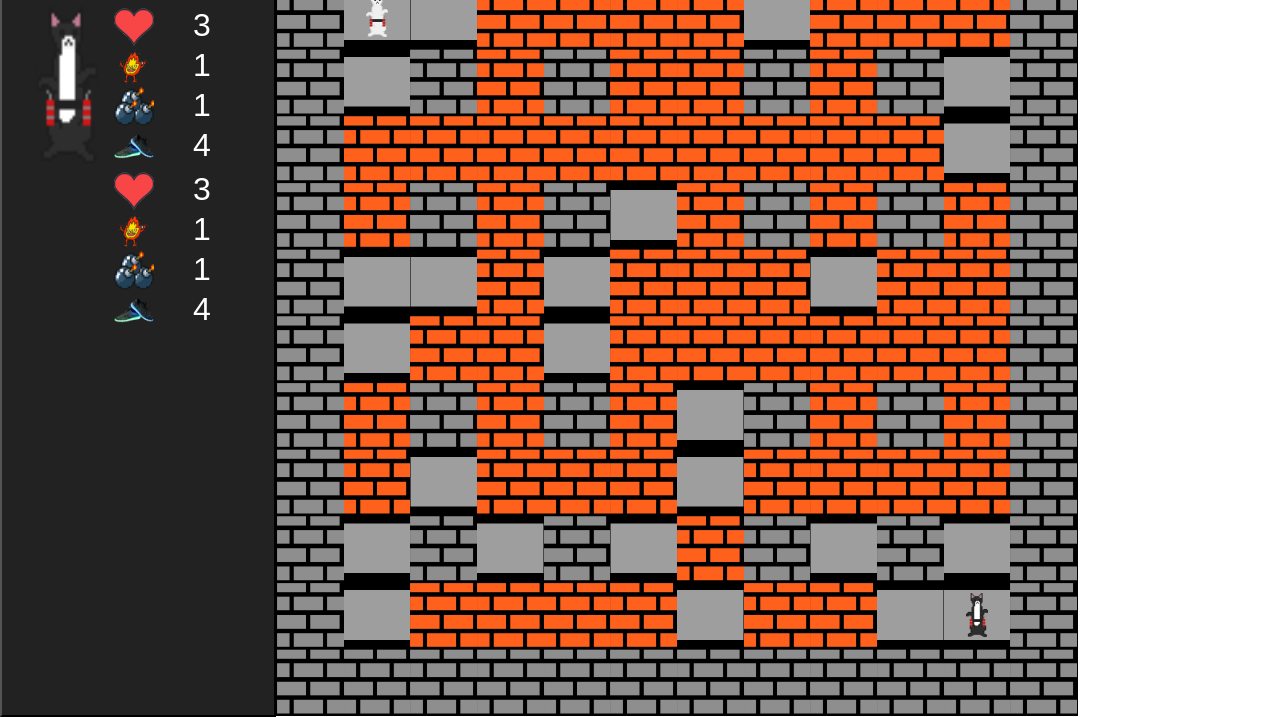
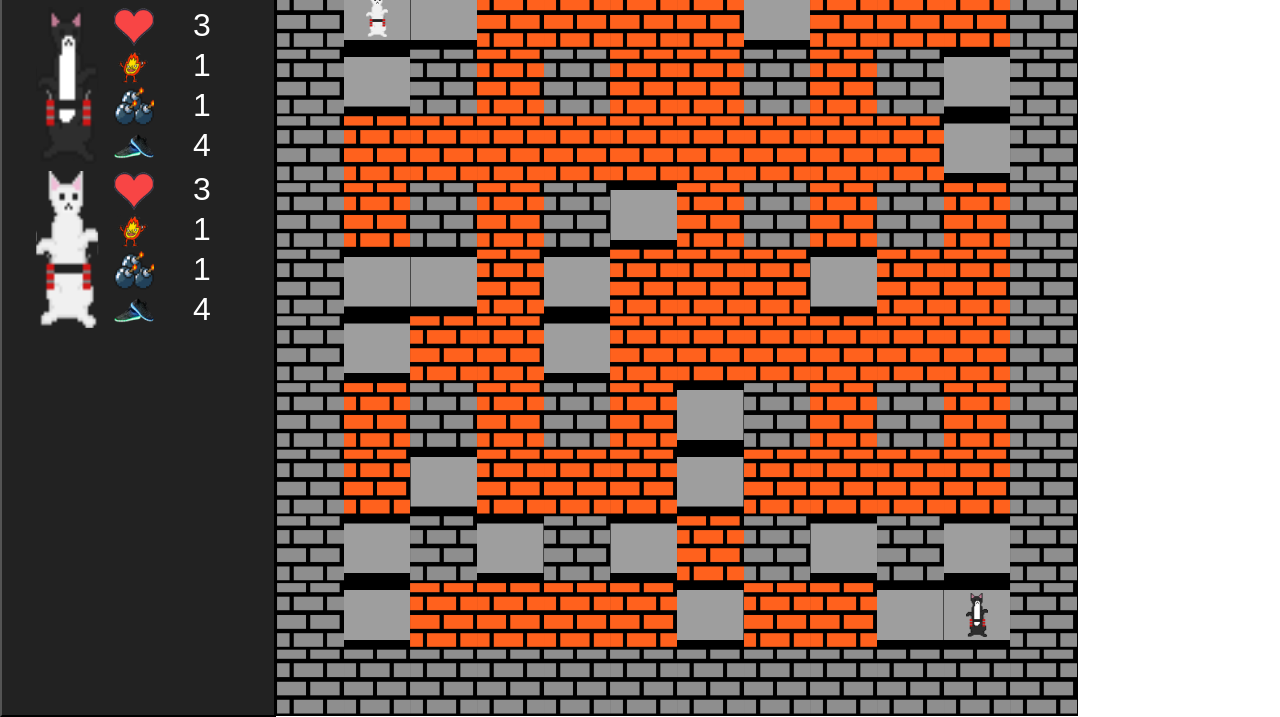
Before and after one commit to KetillG/RetroGame, a website: page index.html in a window 1280 px wide. Both pictures are taken after a click on the button "Player vs. Player". Shown: the part 87-804 px from the top of the page. Drawn offline with Linux system fonts and the light colour scheme.

Commit message:
alli kettir dansa

```diff
--- a/index.html
+++ b/index.html
@@ -35,9 +35,10 @@
                             </div>
                         </div>
                     </div>
+
                     <div class="player-container">
                         <div class="player-image">
-
+                            <canvas class="playerCTX" id="player1C">
                         </div>
                         <div class="player-score">
                             <div class="player-info">
--- a/mainloop/BOMBERMAN.js
+++ b/mainloop/BOMBERMAN.js
@@ -134,6 +134,7 @@ function requestPreloads() {
       catBlack : './sprite/Cat_Black_Frame.png',
       catBlack2 : './sprite/Cat_Black_Frame.png',
       catWhite : './sprite/Cat_White_Frame.png',
+      catWhite2 : './sprite/Cat_White_Frame.png',
       explosion: './sprite/Explosion.png',
       brick0: './sprite/Brick_0.png',
       brick1: './sprite/Brick_1_test.png',
--- a/mainloop/scoreboard.js
+++ b/mainloop/scoreboard.js
@@ -3,6 +3,7 @@
 var scoreboard = {
     _players: [],
     _playersDOM: [],
+    _sprite: [],
 
 
     start: function (players) {
@@ -16,11 +17,11 @@ var scoreboard = {
         for (let index = 0; index < MAX_PLAYERS; index++) {
             if(this._players[index]) {
                 //
-                if(index === 0) {
-                    const canvasP = this._playersDOM[index].querySelector('.playerCTX');
-                    const ctxP = canvasP.getContext("2d");
-                    this.drawPlayer(this._players[index], canvasP, ctxP);
-                }
+
+                const canvasP = this._playersDOM[index].querySelector('.playerCTX');
+                const ctxP = canvasP.getContext("2d");
+                this.drawPlayer(this._players[index], canvasP, ctxP,index);
+
                 const stats = Object.values(this._players[index].getStats());
                 const statBoxes = this._playersDOM[index].querySelector('.player-score').children;
                 const STAT_COUNT = 4;
@@ -31,9 +32,9 @@ var scoreboard = {
             }
         }
     },
-    drawPlayer(player,canvasP ,ctxP) {
+    drawPlayer(player,canvasP ,ctxP,index) {
         ctxP.clearRect(0, 0, canvasP.width, canvasP.height);
-        var test =  new Sprite(g_images.catBlack2)
+        var test =  new Sprite(this._sprite[index])
         test.drawFrameCenteredAtExtra(
             ctxP,
             0,
@@ -49,6 +50,7 @@ var scoreboard = {
         const scoreboard = document.getElementById('scoreboard-container');
         const playerDivs = scoreboard.querySelector('.players-list')
         this._playersDOM.push(...playerDivs.children);
+        this._sprite = [g_images.catBlack2,g_images.catWhite2];
     }
 
 }
```
